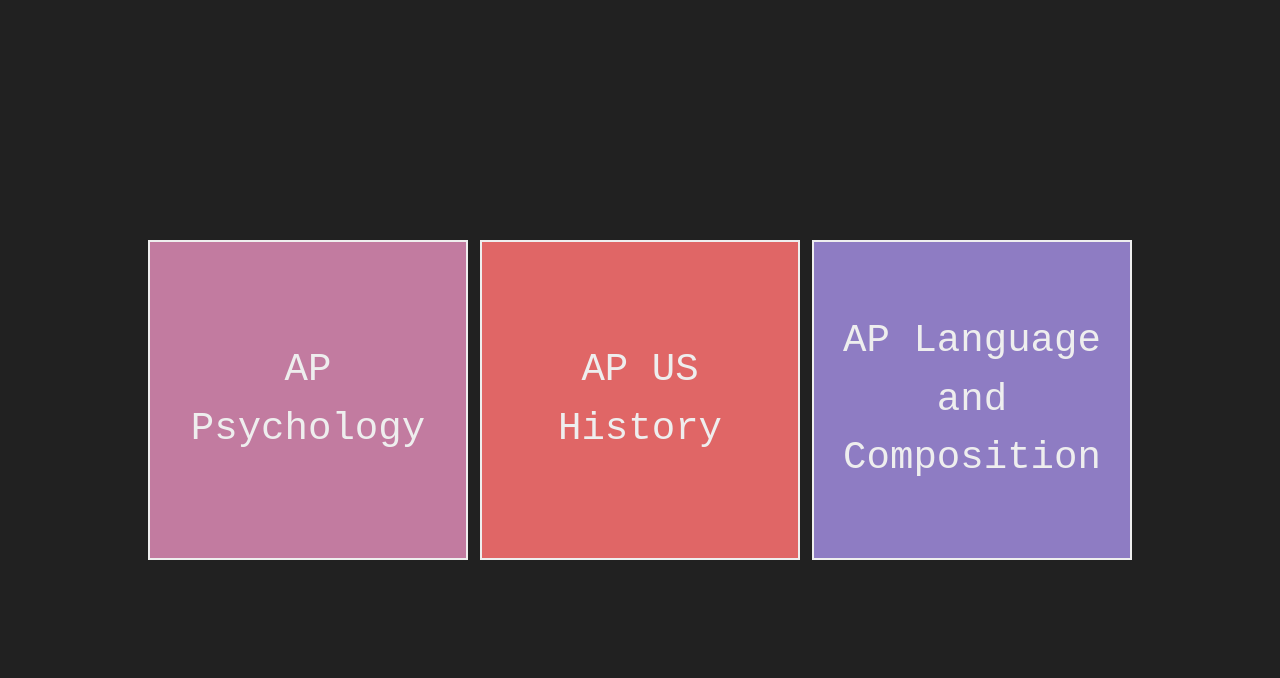
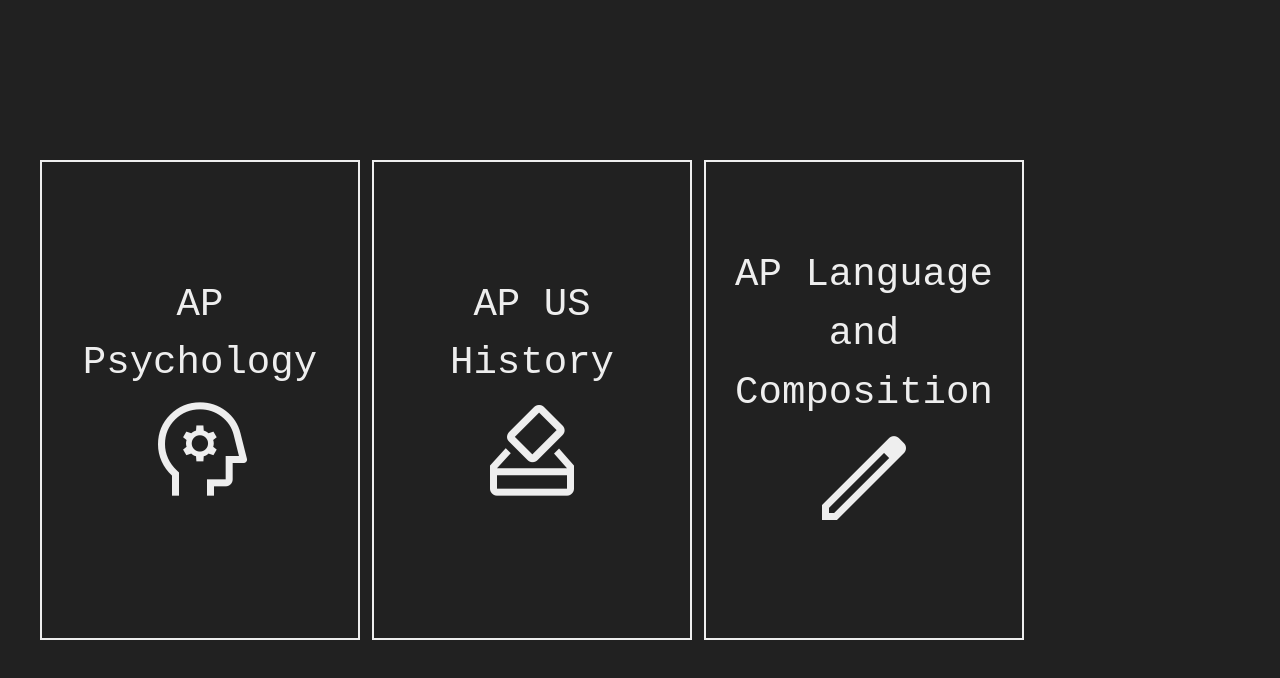
Before and after one commit to j-nac/rapidity, a React (Create React App) app in the folder app/: page / in a window 1280 px wide. Both pictures are taken after a click on the button "LET'S PLAY". Shown: the top 678 px of the page. Built offline with nearby package versions, Linux system fonts and the light colour scheme; a web font is replaced by a local one.

Commit message:
Style changes

```diff
--- a/app/src/App.jsx
+++ b/app/src/App.jsx
@@ -23,6 +23,7 @@ class App extends React.Component {
             subject: '',
             units: [],
 
+            gameInProgress: false,
             gameMode: '',
             questionUnit: 'UNIT LOADING ERROR',
             questionText: 'TEXT LOADING ERROR',
@@ -68,9 +69,17 @@ class App extends React.Component {
         })
     }
 
+    checkAnswer(answer) {
+        answer = answer.toLowerCase()
+        if (answer === this.state.questionAnswer.toLowerCase() || answer === this.state.questionAlt.toLowerCase()) {
+            return true;
+        }
+        return false;
+    }
+
     onKeyDownHandler(e) {
         if (e.keyCode === 13) {
-            if (this.state.questionAnswer === e.target.value) {
+            if (this.checkAnswer(e.target.value)) {
                 e.target.value = '';
                 this.setState({correct: this.state.correct+1, total: this.state.total+1});
                 this.getQuestion();
@@ -88,16 +97,16 @@ class App extends React.Component {
                 {this.state.currentPage === 'Landing' ?
                 <div className='Landing fixed bg-black h-screen w-screen'>
                     <TitleText />
-                    <Button1 label="LET'S PLAY" onClick={() => {this.setState({currentPage: 'Subject-Select'});}} styles='fixed top-1/3 left-1/2 -translate-y-1/3 -translate-x-1/2' />
+                    <Button1 label="LET'S PLAY" onClick={() => {this.setState({currentPage: 'Subject-Select'});}} styles='fixed 2xl:top-1/3 top-1/2 left-1/2 2xl:-translate-y-1/3 -translate-y-1/2 -translate-x-1/2 transition hover:bg-white hover:text-black hover:border-white' />
                 </div>
                 : null}
 
                 {this.state.currentPage === 'Subject-Select' ?
                 <div className='Subject-Select fixed bg-black h-screen w-screen'>
-                    <div className='flex flex-wrap gap-3 p-10 justify-center content-center h-screen'>
-                        <SubjectTile subject='AP Psychology' onClick={() => this.subjectHandler('AP Psychology')} styles='bg-magenta' />
-                        <SubjectTile subject='AP US History' onClick={() => this.subjectHandler('AP US History')} styles='bg-red' />
-                        <SubjectTile subject='AP Language and Composition' onClick={() => this.subjectHandler('AP Language and Composition')} styles='bg-purple' />
+                    <div className='flex gap-3 p-10 h-screen overflow-x-scroll overflow-y-hidden items-center '>
+                        <SubjectTile subject='AP Psychology' icon='psychology' color='magenta' onClick={() => this.subjectHandler('AP Psychology')} />
+                        <SubjectTile subject='AP US History' icon='how_to_vote' color='red' onClick={() => this.subjectHandler('AP US History')} />
+                        <SubjectTile subject='AP Language and Composition' icon='edit' color='purple' onClick={() => this.subjectHandler('AP Language and Composition')} />
                     </div>
                 </div>
                 : null}
@@ -116,15 +125,17 @@ class App extends React.Component {
                 : null}
 
                 {this.state.currentPage === 'Game' ?
-                <div className='Game fixed bg-black h-screen w-screen' onKeyDown={(e) => {this.onKeyDownHandler(e)}}>
-                    <BackButton label='Exit game' onClick={() => {this.setState({currentPage: 'Unit-Select'})}} />
-                    <div className='mx-10 h-full flex flex-row-reverse gap-4 flex-wrap justify-items-stretch'>
-                        <div className='flex-auto w-full h-auto md:w-auto'>
+                <div className='Game fixed bg-black h-screen w-screen flex flex-col' onKeyDown={(e) => {this.onKeyDownHandler(e)}}>
+                    <div>
+                        <BackButton label='Exit game' onClick={() => {this.setState({currentPage: 'Unit-Select'})}} />
+                    </div>
+                    <div className='bottom-0 flex-1 flex flex-col md:flex-row-reverse gap-3 px-10 pb-10 md:pt-10 justify-center'>
+                        <div className='text-center min-w-fit'>
                             <TimerText text='00:00' />
                             <ScoreWidget correct={this.state.correct} incorrect={this.state.incorrect} total={this.state.total} />
                             <Button1 label='get question' onClick={() => {this.getQuestion()}} />
                         </div>
-                        <div className='flex-none w-full h-full lg:w-4/6 xl:w-1/2'>
+                        <div className='grow flex flex-col max-w-4xl'>
                             <QuestionText text={'[' + this.state.questionUnit + '] ' + this.state.questionText} />
                             <AnswerBox />
                         </div>
--- a/app/src/components.jsx
+++ b/app/src/components.jsx
@@ -6,8 +6,8 @@ const Button1 = ({label, onClick, styles}) => {
     return <button className={'text-2xl border-2 px-7 py-2 ' + styles} onClick={onClick}>{label}</button>
 }
 
-const SubjectTile = ({subject, onClick, styles}) => {
-    return <button className={'text-4xl border-2 w-80 h-80 p-5 flex-none ' + styles} onClick={onClick}>{subject}</button>
+const SubjectTile = ({subject, icon, color, onClick}) => {
+    return <button className={'text-2xl lg:text-4xl border-2 w-60 h-full lg:w-80 lg:h-4/6 p-5 flex-none min-h-min transition bg-'+color+' lg:bg-transparent hover:lg:bg-'+color} onClick={onClick}>{subject}<br /><span className="material-symbols-outlined text-ixl">{icon}</span></button>
 }
 
 const Checkbox = ({name, id, onClick}) => {
@@ -26,11 +26,11 @@ const BackButton = ({label, onClick}) => {
 }
 
 const QuestionText = ({text}) => {
-    return <p className="w-full h-3/6 border-2 p-5 text-2xl max-w-screen-md">{text}</p>
+    return <p className="w-full border-2 p-5 text-2xl grow flex-1">{text}</p>
 }
 
 const AnswerBox = () => {
-    return <input className="AnswerBox mt-3 w-full p-2 border-2 text-white bg-transparent focus:outline-none max-w-screen-md" type="text" name="Answer Box" id="" placeholder="Type answer and ENTER" />
+    return <input className="AnswerBox mt-3 w-full p-2 border-2 text-white bg-transparent focus:outline-none flex-none" type="text" name="Answer Box" id="" placeholder="Type answer and ENTER" />
 }
 
 const TimerText = ({text}) => {
--- a/app/tailwind.config.js
+++ b/app/tailwind.config.js
@@ -34,6 +34,7 @@ module.exports = {
       '3xl': '1.953rem',
       '4xl': '2.441rem',
       '5xl': '3.052rem',
+      'ixl': '7rem',
     },
     extend: {},
   },
```
